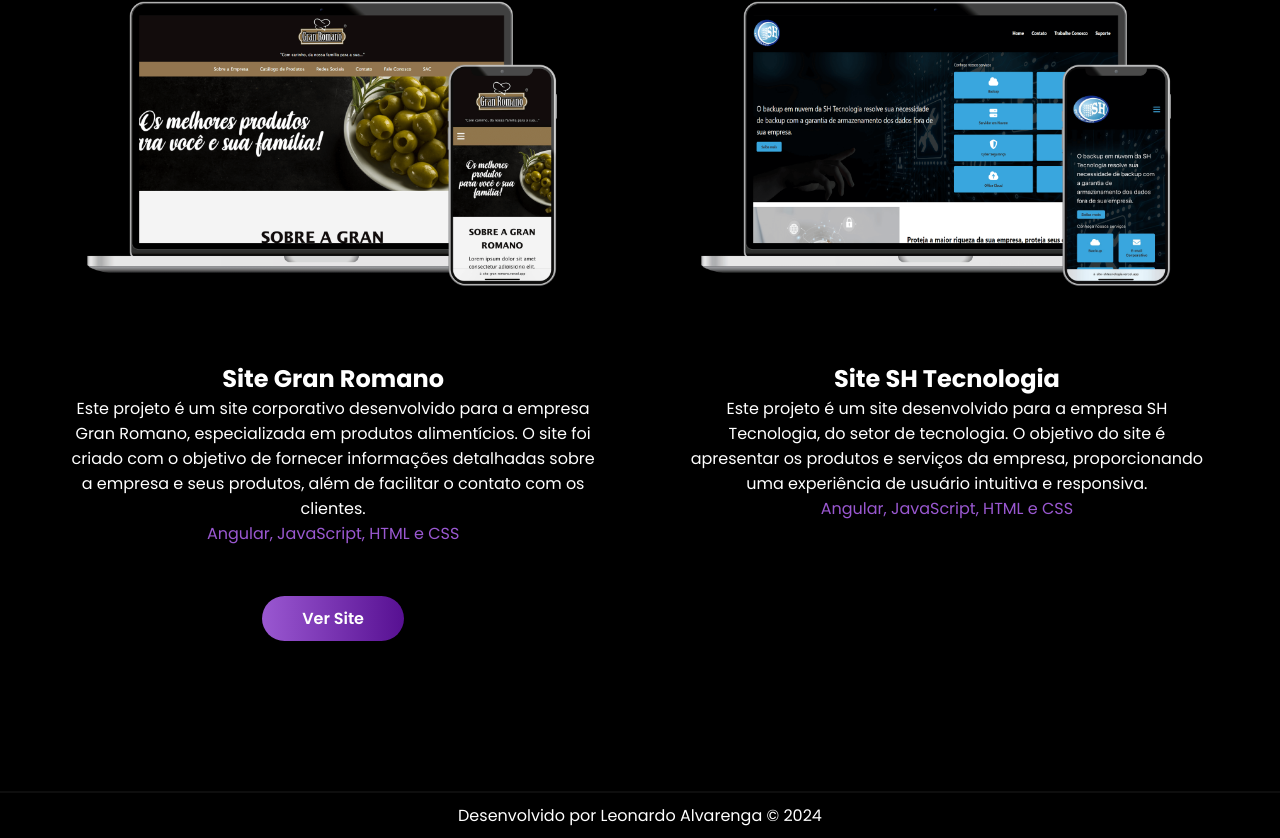
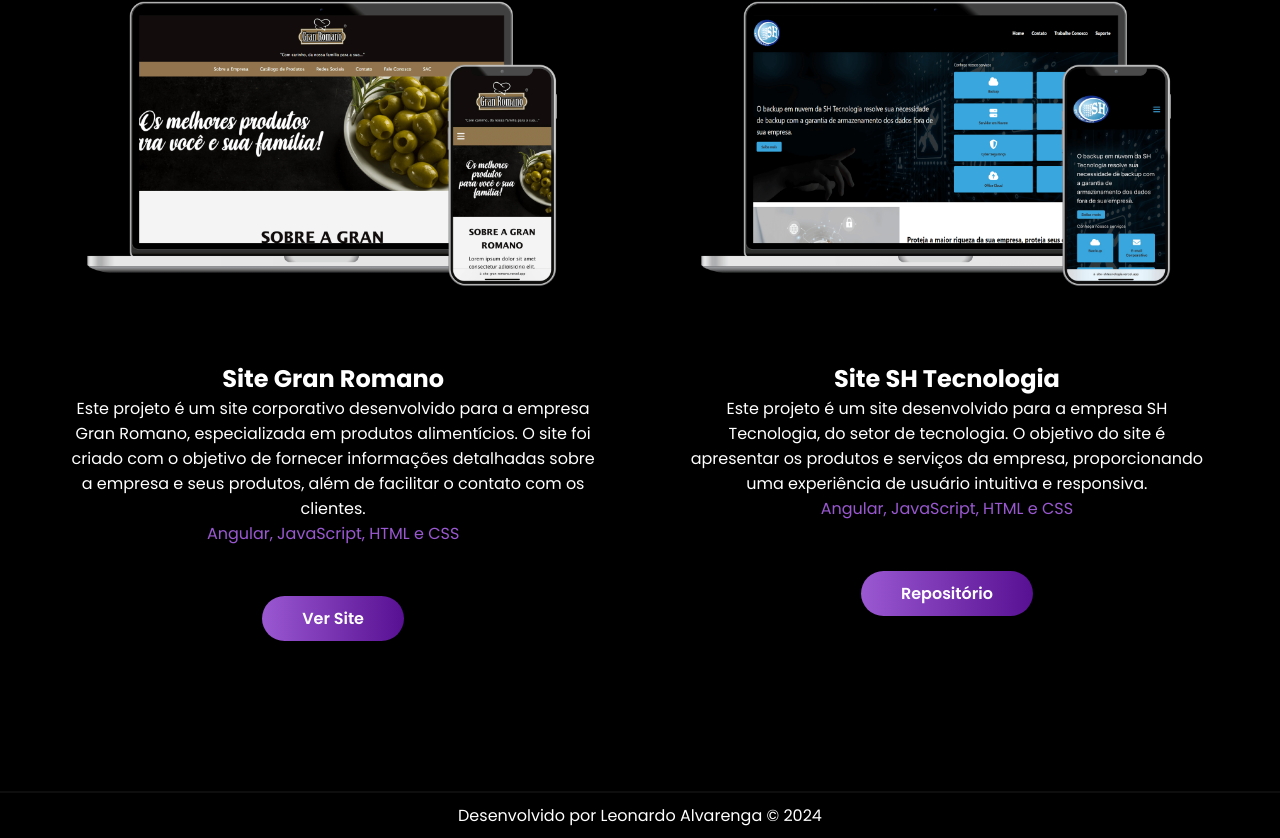
Before and after one commit to ynfleozin/portfolio, an Angular app: page / in a window 1280 px wide. Shown: the part 2006-2844 px from the top of the page. Built offline with nearby package versions, Linux system fonts and the light colour scheme.

Commit message:
add sh repository linkk

```diff
--- a/src/app/projects/projects.component.ts
+++ b/src/app/projects/projects.component.ts
@@ -30,7 +30,7 @@
       description: 'Este projeto é um site desenvolvido para a empresa SH Tecnologia, do setor de tecnologia. O objetivo do site é apresentar os produtos e serviços da empresa, proporcionando uma experiência de usuário intuitiva e responsiva.',
       technologies: 'Angular, JavaScript, HTML e CSS',
       siteLink: '',
-      repoLink: ''
+      repoLink: 'https://github.com/ynfleozin/site-shtecnologia'
     }
   ];
 }
```
